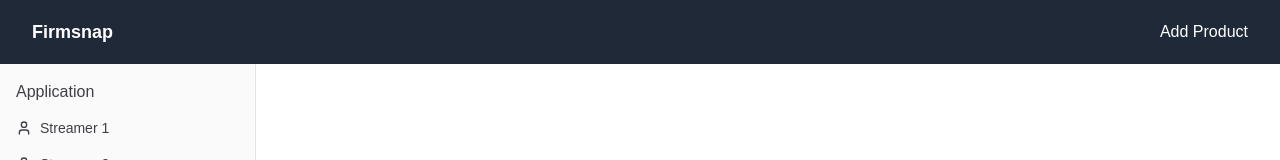
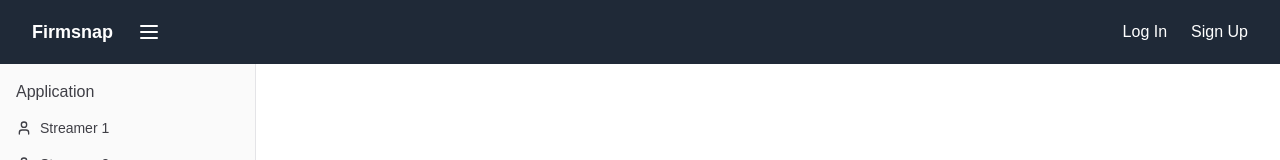
Before and after one commit to Michael-Patrick-Lynch/streaming_app_web_client, a Next.js app: page / in a window 1280 px wide. Shown: the top 160 px of the page. Built offline with nearby package versions, Linux system fonts and the light colour scheme; no server answers.

Commit message:
New navbar

```diff
--- a/app/page.tsx
+++ b/app/page.tsx
@@ -12,6 +12,7 @@ export default function Home() {
           <div>List of links to active streams:</div>
           <StreamList />
           {currentUser && <p>Welcome {currentUser.username}</p>}
+          {currentUser && <p>Is seller: {currentUser.is_seller ? 'Yes' : 'No'}</p>}
           <RecommendedChannels />
         </main>
       </div>
--- a/components/Navbar.tsx
+++ b/components/Navbar.tsx
@@ -1,20 +1,89 @@
+'use client'
 import React from 'react';
 import Link from 'next/link';
+import { Menu } from 'lucide-react';
+import { useUser } from '@/context/UserContext';
 
 export function Navbar() {
+  const { currentUser } = useUser();
+
   return (
     <nav className="w-full h-16 bg-gray-800 text-white flex items-center px-8 fixed top-0">
+      {/* Logo - always shown */}
       <div className="text-lg font-bold">
         <Link href="/" className="hover:underline">
           Firmsnap
         </Link>
       </div>
-      <ul className="flex ml-auto space-x-6">
-        <li>
-          <Link href="/add_product" className="hover:underline">
-            Add Product
-          </Link>
-        </li>
+
+      {/* Burger menu - moved next to logo */}
+      <div className="relative ml-4">
+        <button
+          className="p-2 hover:bg-gray-700 rounded-full group"
+          aria-label="More options"
+        >
+          <Menu
+            size={24}
+            className="group-hover:text-gray-300"
+            data-tooltip-id="navbar-tooltip"
+            data-tooltip-content="More Options"
+          />
+          <div className="absolute left-0 mt-2 w-48 bg-gray-800 rounded-md shadow-lg py-1 hidden group-hover:block">
+            <Link
+              href="/about"
+              className="block px-4 py-2 text-sm text-gray-300 hover:bg-gray-700"
+            >
+              About
+            </Link>
+            <Link
+              href="/help"
+              className="block px-4 py-2 text-sm text-gray-300 hover:bg-gray-700"
+            >
+              Help
+            </Link>
+            <Link
+              href="/contact"
+              className="block px-4 py-2 text-sm text-gray-300 hover:bg-gray-700"
+            >
+              Contact
+            </Link>
+          </div>
+        </button>
+      </div>
+
+      {/* Navigation links */}
+      <ul className="flex ml-auto space-x-6 items-center">
+        {currentUser ? (
+          // Logged in user
+          <>
+            {currentUser.is_seller && (
+              <li>
+                <Link href="/manage-shop" className="hover:underline">
+                  Manage Shop
+                </Link>
+              </li>
+            )}
+            <li>
+              <Link href="/settings" className="hover:underline">
+                Settings
+              </Link>
+            </li>
+          </>
+        ) : (
+          // Not logged in
+          <>
+            <li>
+              <Link href="/login" className="hover:underline">
+                Log In
+              </Link>
+            </li>
+            <li>
+              <Link href="/signup" className="hover:underline">
+                Sign Up
+              </Link>
+            </li>
+          </>
+        )}
       </ul>
     </nav>
   );
--- a/context/UserContext.tsx
+++ b/context/UserContext.tsx
@@ -6,6 +6,7 @@ interface User {
   id: string;
   email: string;
   username: string;
+  is_seller: boolean;
 }
 
 interface UserContextValue {
--- a/package.json
+++ b/package.json
@@ -3,7 +3,7 @@
   "version": "0.1.0",
   "private": true,
   "scripts": {
-    "dev": "next dev --turbo",
+    "dev": "next dev --turbopack",
     "build": "npm run lint && npm run format && next build",
     "start": "next start",
     "lint": "next lint",
```
